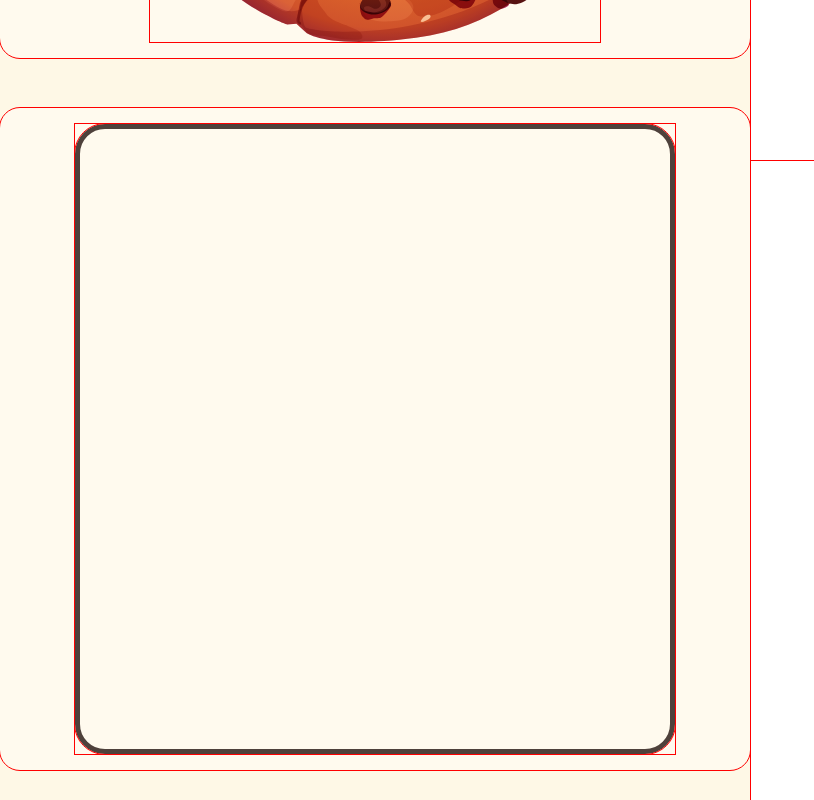
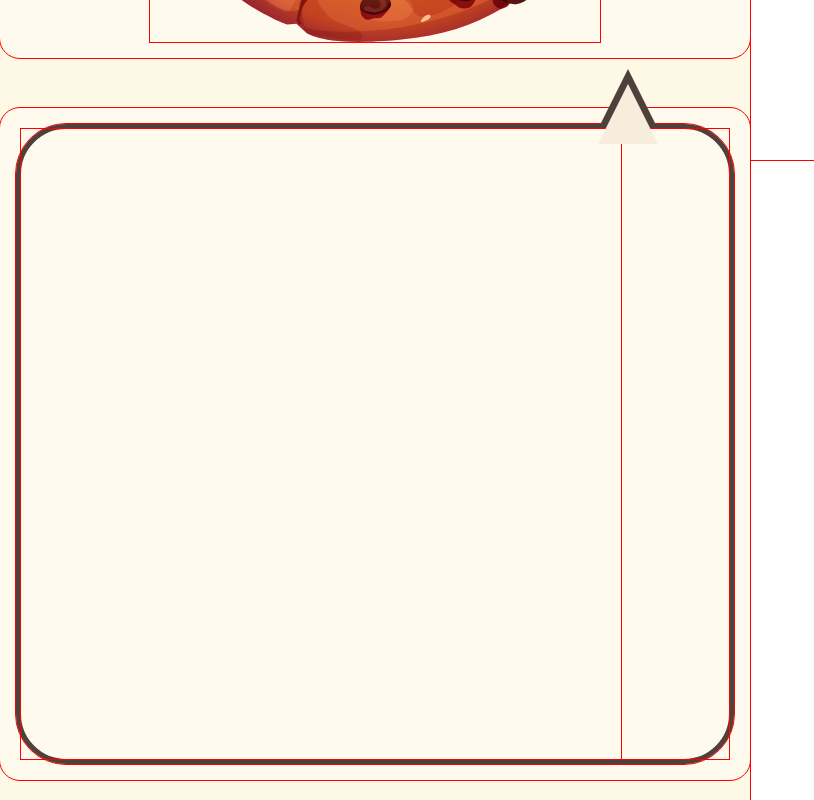
Before and after one commit to devBuzz142/numanku-fe, a React (Create React App) app: page /view/write in a window 1280 px wide. Shown: the part 640-1440 px from the top of the page, without its empty margins (0-814 px from the left). Built offline with nearby package versions, Linux system fonts and the light colour scheme; a web font is replaced by a local one.

Commit message:
feat: view-write-page 말풍선 구현 완료

```diff
--- a/src/components/Input/Input.jsx
+++ b/src/components/Input/Input.jsx
@@ -41,7 +41,7 @@ const Input = ({
   if (id ==='KukiContents') {
     return (
       <S.InputContainer>
-        <S.KukiContents
+        <S.Textarea
           type={type}
           id={id}
           placeholder={placeholder}
@@ -52,6 +52,21 @@ const Input = ({
     );
   };
 
+  if (type === "Textarea") {
+    return (
+      <S.InputContainer>
+        <S.Textarea
+          type={type}
+          id={id}
+          placeholder={placeholder}
+          onChange={props.onChange}
+          width={props.width}
+          backgroundColor={backgroundColor}
+          noBorder={noBorder}
+        />
+      </S.InputContainer>
+    )
+  }
 
   return (
     <S.InputContainer>
--- a/src/components/Input/Input.style.jsx
+++ b/src/components/Input/Input.style.jsx
@@ -60,3 +60,12 @@ export const ImageUploadButton = styled.button`
 export const ImageInput = styled.input`
   display: none;
 `;
+
+export const Textarea = styled.input`
+  width: ${(props) => props.width + 'px' || '100%'};
+  height: 630px;
+
+  padding: 5px;
+
+  font-size: 30px;
+`;
--- a/src/pages/ViewWritePage/ViewWritePage.jsx
+++ b/src/pages/ViewWritePage/ViewWritePage.jsx
@@ -41,13 +41,15 @@ const ViewWritePage = () => {
         <img src={kuki1} alt="kuki1" width="450px" height="450px"></img>
       </S.KukiContainer>
       <S.KukiContentsContainer>
+        <SpeechBubble>
           <Input
             width={600}
             label="방명록 내용"
-          type="text"
+            type="Textarea"
             id="KukiContents"
             onChange={handleKukiContentsChange}
           />
+        </SpeechBubble>
       </S.KukiContentsContainer>
       <S.CheckBoxContainer>
         <S.AnonymousWrapper>
```
Lines whose indentation alone changed are shown as unchanged.
